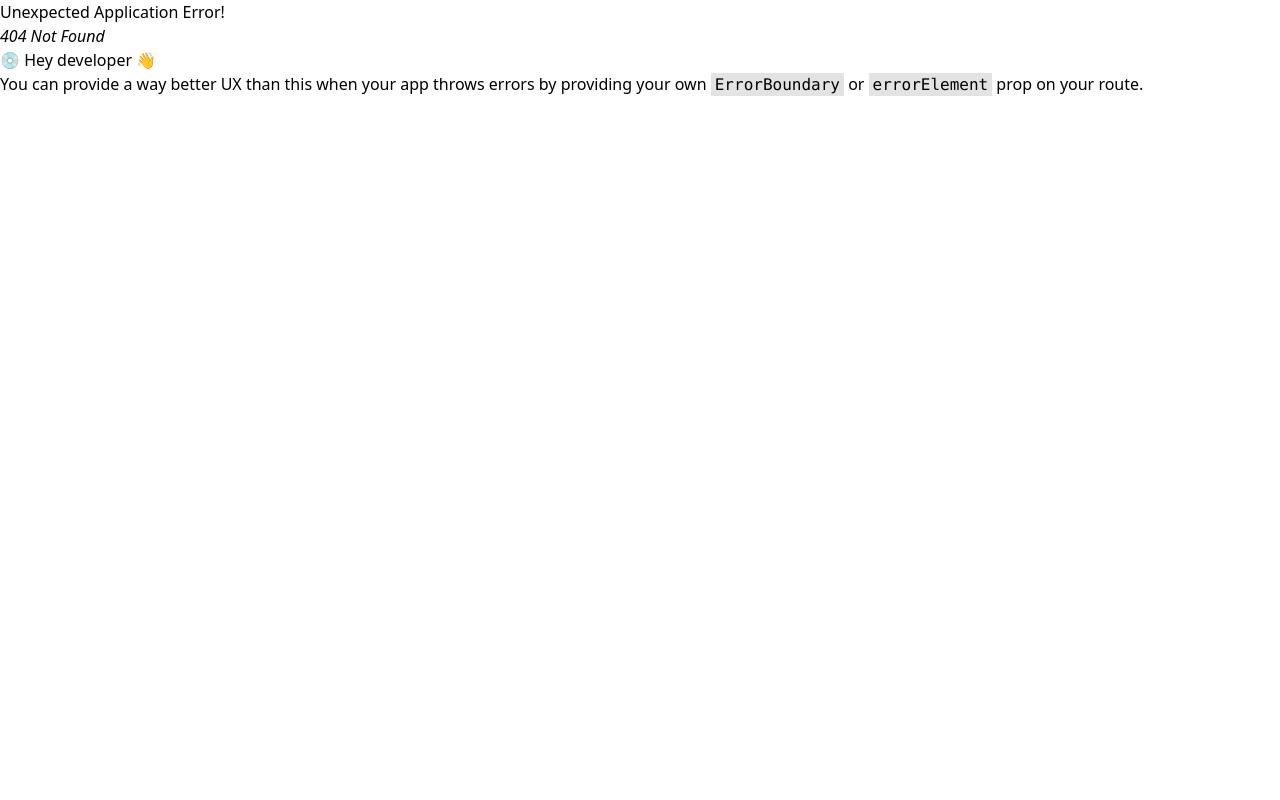
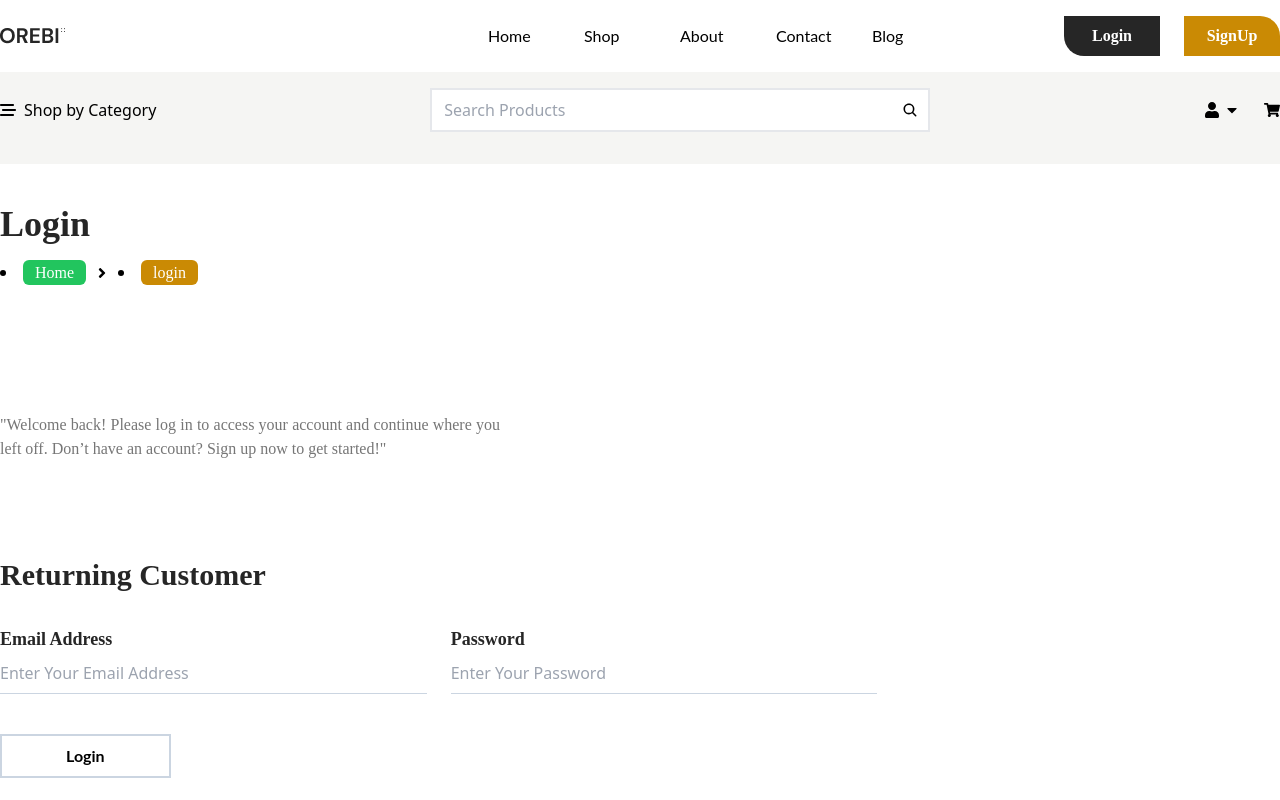
Before and after one commit to mahmudulhasanprodan/OrebiFinal, a React (Vite) app: page /login in a window 1280 px wide. Before the commit this address had no page. Shown: the top 800 px of the page. Built offline with nearby package versions, Linux system fonts and the light colour scheme.

Commit message:
Login page Create

```diff
--- a/src/App.jsx
+++ b/src/App.jsx
@@ -2,6 +2,7 @@ import React from 'react'
 import Home from './Pages/Home/Home';
 import RouteLayout from './RouteLayout/RouteLayout';
 import Shop from './Pages/Shop/Shop';
+import Login from './Pages/Login/Login';
 
 import {
   createBrowserRouter,
@@ -15,6 +16,7 @@ const router = createBrowserRouter(
     <Route path="/" element={<RouteLayout />}>
       <Route index element={<Home />}></Route>
       <Route path="/shop" element={<Shop />}></Route>
+      <Route path="/login" element={<Login />}></Route>
     </Route>
   ),
 );
--- /dev/null
+++ b/src/CommonComponent/LoginComponent/LoginDetails.jsx
@@ -0,0 +1,82 @@
+import React from 'react'
+import BreadCrumb from '../BreadCrumb/BreadCrumb';
+import Flex from "../../CommonComponent/Flex/Flex"
+
+
+const LoginDetails = ({Title}) => {
+  return (
+    <>
+      <div className="py-10">
+        <div className="container">
+          <div className="pb-28 px-4 lg:px-0">
+            <div>
+              <h2 className="font-DM_Sans text-4xl font-bold text-Btn_Color">
+                {Title ? Title : "Title Missing"}
+              </h2>
+            </div>
+            <div>
+              <BreadCrumb />
+            </div>
+          </div>
+          <div>
+            <p className="font-DM_Sans text-base font-normal text-Text_ColorTwo w-full px-4 lg:px-0 md:w-[500px] text-justify">
+              "Welcome back! Please log in to access your account and continue
+              where you left off. Don’t have an account? Sign up now to get
+              started!"
+            </p>
+          </div>
+          <div className="py-24 px-4 lg:px-0">
+            <div>
+              <h2 className="font-DM_Sans text-3xl text-Btn_Color font-bold">
+                Returning Customer
+              </h2>
+            </div>
+            <Flex
+              className={
+                "items-center flex-col md:flex-row w-full gap-y-6 md:gap-y-0 gap-x-6 mt-8 md:basis-1/2"
+              }
+            >
+              <div className="flex flex-col w-full md:basis-1/3">
+                <label
+                  htmlFor="EmailAddress"
+                  className="font-DM_Sans text-lg font-bold text-Btn_Color"
+                >
+                  Email Address
+                </label>
+                <input
+                  type="email"
+                  id="EmailId"
+                  name="EmailId"
+                  placeholder="Enter Your Email Address"
+                  className="border-b-[1px] border-b-slate-300 py-2"
+                />
+              </div>
+              <div className="flex flex-col w-full md:basis-1/3">
+                <label
+                  htmlFor="Password"
+                  className="font-DM_Sans text-lg font-bold text-Btn_Color"
+                >
+                  Password
+                </label>
+                <input
+                  type="password"
+                  id="Password"
+                  name="Password"
+                  placeholder="Enter Your Password"
+                  className="border-b-[1px] border-b-slate-300 py-2"
+                />
+              </div>
+            </Flex>
+            <div className="mt-10">
+              <button className="px-16 py-2 border-2 border-slate-300 font-Lato font-bold text-base hover:bg-Btn_Color hover:text-Common_Color">
+                Login
+              </button>
+            </div>
+          </div>
+        </div>
+      </div>
+    </>
+  );
+}
+
+export default LoginDetails
--- a/src/HomeComponent/Footer/FooterBottom/FooterBottom.jsx
+++ b/src/HomeComponent/Footer/FooterBottom/FooterBottom.jsx
@@ -8,7 +8,7 @@ import Flex from '../../../CommonComponent/Flex/Flex';
 const FooterBottom = () => {
   return (
     <>
-      <div className="bg-Footer_Color border-t-2 border-t-yellow-600 md:border-t-black">
+      <div className="bg-Footer_Color border-t-2 border-t-yellow-600 md:border-t-black px-4">
         <div className="container">
           <Flex className={"items-center justify-between py-6"}>
             <div className="hidden md:block">
--- a/src/HomeComponent/Footer/FooterTop/FooterTop.jsx
+++ b/src/HomeComponent/Footer/FooterTop/FooterTop.jsx
@@ -6,11 +6,11 @@ import Flex from '../../../CommonComponent/Flex/Flex'
 const FooterTop = () => {
   return (
     <>
-      <div className="bg-Footer_Color text-Text_Color mt-10">
+      <div className="bg-Footer_Color text-Text_Color mt-10 px-4 xl:px-0">
         <div className="container">
           <div>
-            <Flex className={"gap-x-32 py-10 flex-col md:flex-row gap-y-10"}>
-              <Flex className={"gap-x-10 md:gap-x-36 px-4 md:px-0"}>
+            <Flex className={"gap-x-32 md:gap-x-20 xl:gap-x-32 py-10 flex-col md:flex-row gap-y-10"}>
+              <Flex className={"gap-x-10 xl:gap-x-36 px-4 md:px-0"}>
                 <FooterItem
                   AllItem={["Home", "Shop", "About", "Contact", "Blog"]}
                   Title={"MENU"}
--- a/src/HomeComponent/Header/Header.jsx
+++ b/src/HomeComponent/Header/Header.jsx
@@ -24,15 +24,15 @@ const Header = () => {
 
 
   return (
-    <div className="bg-Common_Color fixed md:static z-10 md:z-0 w-full md:w-[100%]">
+    <div className="bg-Common_Color fixed md:static z-10 md:z-0 w-full md:w-[100%] pl-4 xl:pl-0 md:pr-4 xl:pr-0">
       <div className="container">
         <Flex className={"items-center justify-between py-4"}>
-          <div className="cursor-pointer px-4 md:px-0">
+          <div className="cursor-pointer md:hidden lg:block">
             <picture>
               <img src={MainLogo} alt={MainLogo} />
             </picture>
           </div>
-          <div className={"flex items-center gap-x-48"}>
+          <div className={"flex items-center gap-x-48 md:gap-x-32 lg:gap-x-48"}>
             <div
               className={`absolute z-10 md:z-0 flex flex-col items-center gap-x-24 md:static md:flex-row ${MenubarOpen ? "right-0 top-10 h-[300px] w-48 bg-slate-200 py-2 transition-all delay-150 ease-in-out md:h-0" : "right-[-100%] top-0 h-[200px] transition-all delay-150 ease-in-out md:h-0"}`}
             >
@@ -97,7 +97,7 @@ const Header = () => {
               </NavLink>
             </div>
 
-            <div className="hidden md:block">
+            <div className="hidden md:block ">
               <Flex className={"items-center gap-x-6"}>
                 <div>
                   <button className="w-24 rounded-bl-[20px] bg-Btn_Color py-2 font-DM_Sans text-base font-bold text-Common_Color">
--- a/src/HomeComponent/Menu/Menu.jsx
+++ b/src/HomeComponent/Menu/Menu.jsx
@@ -29,8 +29,8 @@ const [MouseHover,setMouseHover] = useState(false);
     <>
       <div className="bg-Menu_Color py-4 pt-16 md:pt-0">
         <div className="container">
-          <Flex className={"items-center justify-between py-4"}>
-            <div className="relative flex cursor-pointer items-center gap-x-2 px-4 md:px-0">
+          <Flex className={"items-center justify-between py-4 pl-4 xl:pl-0  md:pr-4 xl:pr-0"}>
+            <div className="relative flex cursor-pointer items-center gap-x-2">
               <div
                 className="flex items-center gap-x-2"
                 onMouseEnter={HandleMouseEnter}
@@ -120,7 +120,7 @@ const [MouseHover,setMouseHover] = useState(false);
                   id="SearchId"
                   name="SearchId"
                   placeholder="Search Products"
-                  className="w-[500px] border-2 py-2 pl-3"
+                  className="w-[500px] md:w-[400px] lg:w-[500px] border-2 py-2 pl-3"
                 />
               </div>
               <div className="absolute right-3 top-1/2 -translate-y-2/4 cursor-pointer">
--- a/src/HomeComponent/NewArrival/NewArraival.jsx
+++ b/src/HomeComponent/NewArrival/NewArraival.jsx
@@ -14,7 +14,7 @@ const NewArraival = () => {
                 <button className="px-8 py-2 bg-Btn_Color text-Common_Color">Shop All Products</button>
               </div>
             </div>
-            <Flex className={"flex flex-col md:flex-row items-center justify-center gap-3 overflow-hidden bg-slate-100 md:bg-transparent"}>
+            <Flex className={"flex flex-col flex-wrap xl:flex-nowrap sm:flex-row items-center justify-center gap-x-3 lg:gap-x-12 overflow-hidden bg-slate-100 md:bg-transparent"}>
               <div className="py-4">
                 <Card />
               </div>
--- a/src/HomeComponent/Slider/SliderItem.jsx
+++ b/src/HomeComponent/Slider/SliderItem.jsx
@@ -91,7 +91,7 @@ var settings = {
       <div className="">
         <div className="container">
           <div className="flex gap-x-8">
-            <div className="h-auto w-full md:w-[950px]">
+            <div className="h-auto w-full xl:w-[950px]">
               <Slider {...settings}>
                 <div>
                   <picture>
--- /dev/null
+++ b/src/Pages/Login/Login.jsx
@@ -0,0 +1,11 @@
+import React from 'react'
+import LoginDetails from '../../CommonComponent/LoginComponent/LoginDetails'
+const Login = () => {
+  return (
+    <>
+     <LoginDetails Title={"Login"}/>
+    </>
+  )
+}
+
+export default Login
--- a/src/index.css
+++ b/src/index.css
@@ -14,6 +14,9 @@
   --SliderBg_Color : #D8D8D8;
   --Text_Color : #6D6D6D;
   --Footer_Color : #F5F5F3;
+  --Footer_Color : #F5F5F3;
+  --Footer_Color : #F5F5F3;
+  --Text_ColorTwo : #767676;
 };
 
 /*Root Element For This Project*/
--- a/tailwind.config.js
+++ b/tailwind.config.js
@@ -18,6 +18,7 @@ export default {
         SliderBg_Color: "var(--SliderBg_Color)",
         Footer_Color: "var(--Footer_Color)",
         Text_Color: "var(--Text_Color)",
+        Text_ColorTwo: "var(--Text_ColorTwo)",
       },
       boxShadow: {
         ArrivalShadow : "rgba(67, 71, 85, 0.27) 0px 0px 0.25em, rgba(90, 125, 188, 0.05) 0px 0.25em 1em",
```
